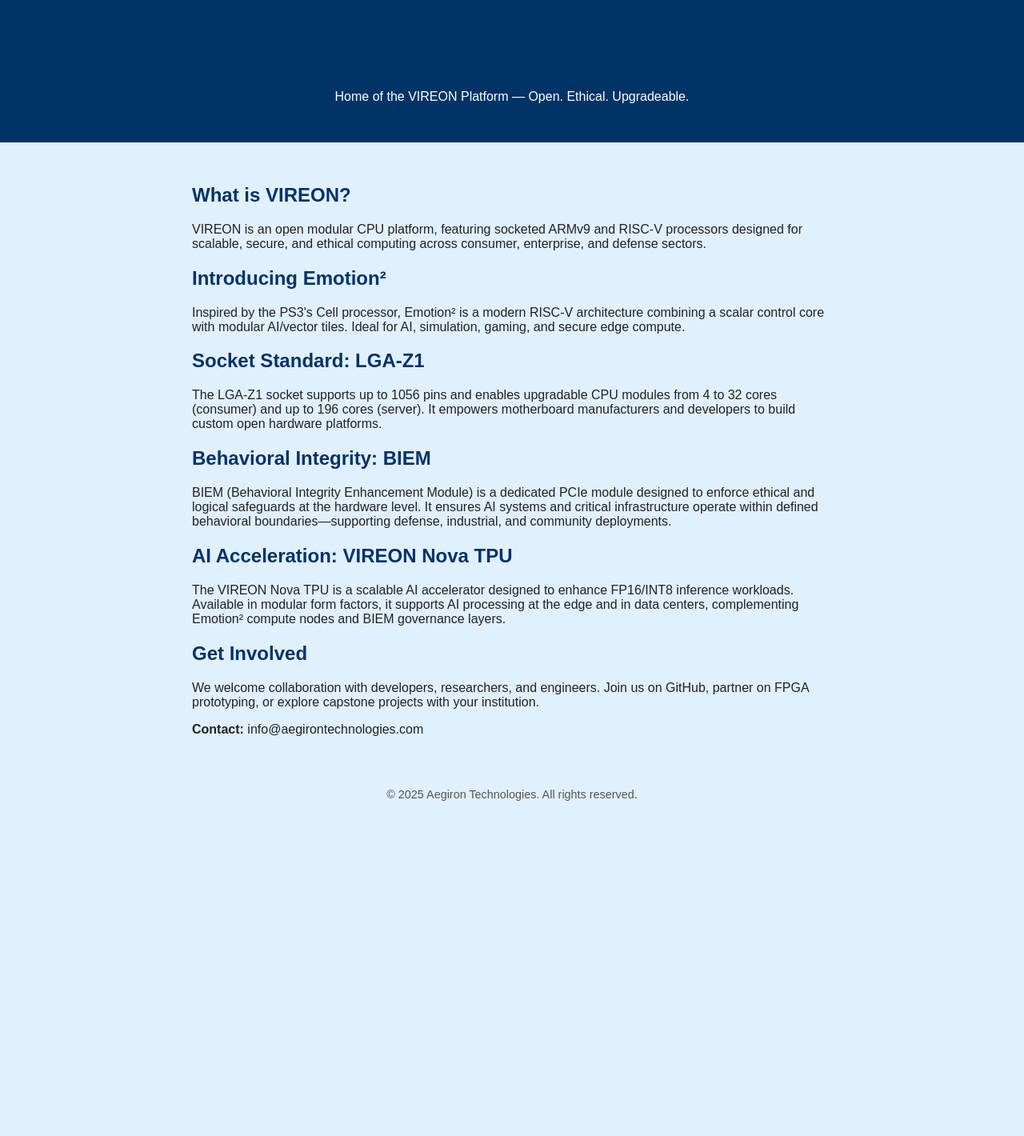
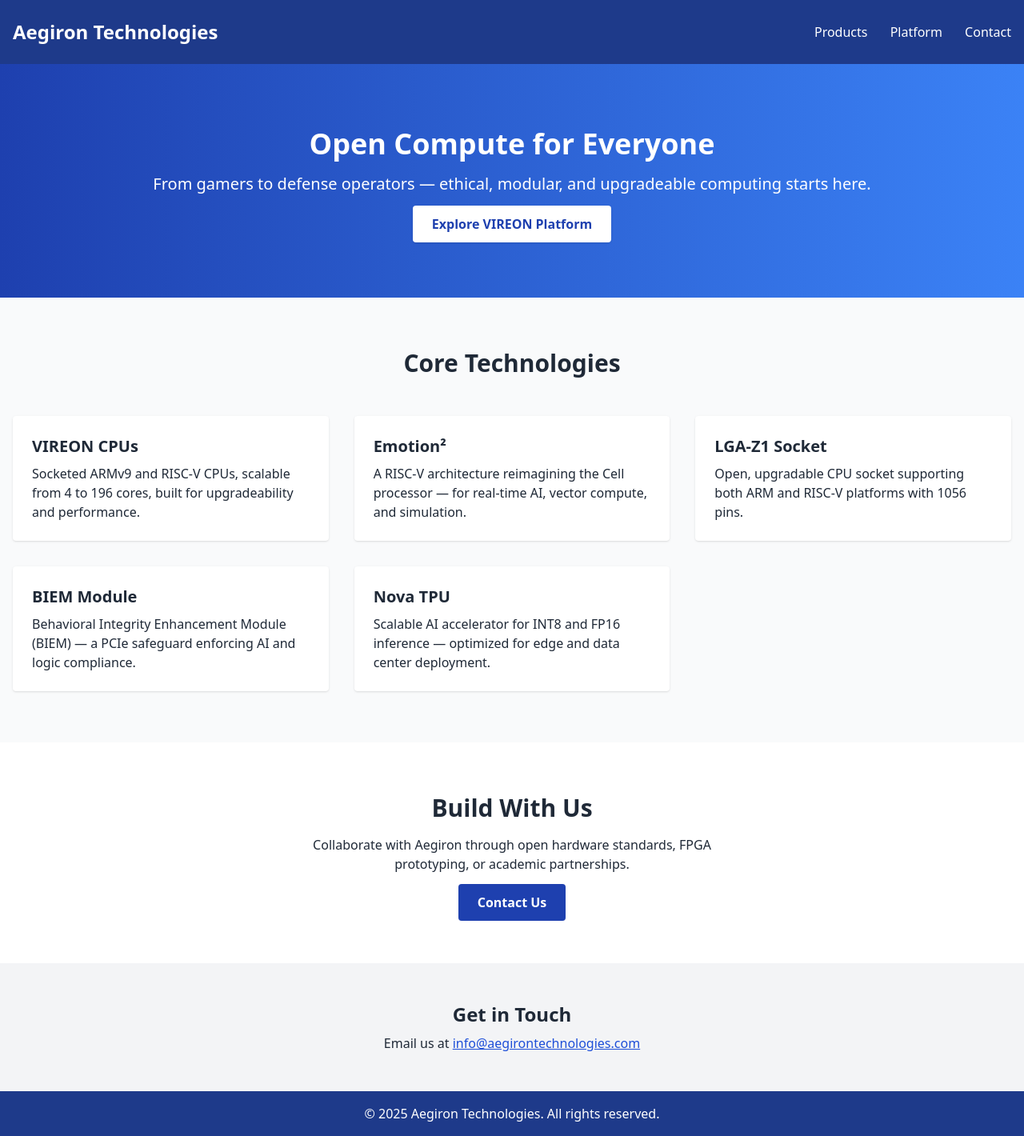
Before and after one commit to aegirontechnologies/aegirontechnologies.github.io, a plain HTML site: page index.html in a window 1280 px wide. Shown: the whole page at 80% size. Before the commit the page ends 1017 px from the top, so only its background shows below. Drawn offline with nearby package versions, Linux system fonts and the light colour scheme.

Commit message:
Update index.html

```diff
--- a/index.html
+++ b/index.html
@@ -3,66 +3,79 @@
   <head>
     <meta charset="UTF-8" />
     <meta name="viewport" content="width=device-width, initial-scale=1.0" />
-  <title>VIREON by Aegiron Technologies</title>
-  <style>
-    body {
-      font-family: sans-serif;
-      background-color: #e0f0ff; /* Columbia blue */
-      margin: 0;
-      padding: 0;
-      color: #222;
-    }
-    header {
-      background-color: #003366;
-      color: white;
-      padding: 2rem;
-      text-align: center;
-    }
-    section {
-      padding: 2rem;
-      max-width: 800px;
-      margin: auto;
-    }
-    h1, h2 {
-      color: #003366;
-    }
-    footer {
-      text-align: center;
-      padding: 1rem;
-      font-size: 0.9rem;
-      color: #555;
-    }
-  </style>
+    <title>Aegiron Technologies</title>
+    <script src="https://cdn.tailwindcss.com"></script>
   </head>
-<body>
-  <header>
-    <h1>Aegiron Technologies</h1>
-    <p>Home of the VIREON Platform — Open. Ethical. Upgradeable.</p>
+  <body class="bg-white text-gray-800">
+    <!-- Header -->
+    <header class="bg-blue-900 text-white py-6 shadow">
+      <div class="container mx-auto px-4 flex justify-between items-center">
+        <h1 class="text-2xl font-bold">Aegiron Technologies</h1>
+        <nav class="space-x-6">
+          <a href="#products" class="hover:underline">Products</a>
+          <a href="#platform" class="hover:underline">Platform</a>
+          <a href="#contact" class="hover:underline">Contact</a>
+        </nav>
+      </div>
     </header>
 
-  <section>
-    <h2>What is VIREON?</h2>
-    <p>VIREON is an open modular CPU platform, featuring socketed ARMv9 and RISC-V processors designed for scalable, secure, and ethical computing across consumer, enterprise, and defense sectors.</p>
-
-    <h2>Introducing Emotion²</h2>
-    <p>Inspired by the PS3's Cell processor, Emotion² is a modern RISC-V architecture combining a scalar control core with modular AI/vector tiles. Ideal for AI, simulation, gaming, and secure edge compute.</p>
-
-    <h2>Socket Standard: LGA-Z1</h2>
-    <p>The LGA-Z1 socket supports up to 1056 pins and enables upgradable CPU modules from 4 to 32 cores (consumer) and up to 196 cores (server). It empowers motherboard manufacturers and developers to build custom open hardware platforms.</p>
-
-    <h2>Behavioral Integrity: BIEM</h2>
-    <p>BIEM (Behavioral Integrity Enhancement Module) is a dedicated PCIe module designed to enforce ethical and logical safeguards at the hardware level. It ensures AI systems and critical infrastructure operate within defined behavioral boundaries—supporting defense, industrial, and community deployments.</p>
-
-    <h2>AI Acceleration: VIREON Nova TPU</h2>
-    <p>The VIREON Nova TPU is a scalable AI accelerator designed to enhance FP16/INT8 inference workloads. Available in modular form factors, it supports AI processing at the edge and in data centers, complementing Emotion² compute nodes and BIEM governance layers.</p>
-
-    <h2>Get Involved</h2>
-    <p>We welcome collaboration with developers, researchers, and engineers. Join us on GitHub, partner on FPGA prototyping, or explore capstone projects with your institution.</p>
-
-    <p><strong>Contact:</strong> info@aegirontechnologies.com</p>
+    <!-- Hero -->
+    <section class="bg-gradient-to-r from-blue-800 to-blue-500 text-white py-20">
+      <div class="container mx-auto px-4 text-center">
+        <h2 class="text-4xl font-extrabold mb-4">Open Compute for Everyone</h2>
+        <p class="text-xl mb-6">From gamers to defense operators — ethical, modular, and upgradeable computing starts here.</p>
+        <a href="#products" class="bg-white text-blue-800 px-6 py-3 rounded shadow font-semibold">Explore VIREON Platform</a>
+      </div>
     </section>
 
-  <footer>
+    <!-- Products -->
+    <section id="products" class="py-16 bg-gray-50">
+      <div class="container mx-auto px-4">
+        <h3 class="text-3xl font-bold text-center mb-12">Core Technologies</h3>
+        <div class="grid md:grid-cols-2 lg:grid-cols-3 gap-8">
+          <div class="bg-white p-6 rounded shadow">
+            <h4 class="text-xl font-semibold mb-2">VIREON CPUs</h4>
+            <p>Socketed ARMv9 and RISC-V CPUs, scalable from 4 to 196 cores, built for upgradeability and performance.</p>
+          </div>
+          <div class="bg-white p-6 rounded shadow">
+            <h4 class="text-xl font-semibold mb-2">Emotion²</h4>
+            <p>A RISC-V architecture reimagining the Cell processor — for real-time AI, vector compute, and simulation.</p>
+          </div>
+          <div class="bg-white p-6 rounded shadow">
+            <h4 class="text-xl font-semibold mb-2">LGA-Z1 Socket</h4>
+            <p>Open, upgradable CPU socket supporting both ARM and RISC-V platforms with 1056 pins.</p>
+          </div>
+          <div class="bg-white p-6 rounded shadow">
+            <h4 class="text-xl font-semibold mb-2">BIEM Module</h4>
+            <p>Behavioral Integrity Enhancement Module (BIEM) — a PCIe safeguard enforcing AI and logic compliance.</p>
+          </div>
+          <div class="bg-white p-6 rounded shadow">
+            <h4 class="text-xl font-semibold mb-2">Nova TPU</h4>
+            <p>Scalable AI accelerator for INT8 and FP16 inference — optimized for edge and data center deployment.</p>
+          </div>
+        </div>
+      </div>
+    </section>
+
+    <!-- Call to Action -->
+    <section id="platform" class="py-16 bg-white">
+      <div class="container mx-auto px-4 text-center">
+        <h3 class="text-3xl font-bold mb-4">Build With Us</h3>
+        <p class="mb-6 max-w-xl mx-auto">Collaborate with Aegiron through open hardware standards, FPGA prototyping, or academic partnerships.</p>
+        <a href="#contact" class="bg-blue-800 text-white px-6 py-3 rounded font-semibold">Contact Us</a>
+      </div>
+    </section>
+
+    <!-- Contact -->
+    <section id="contact" class="py-12 bg-gray-100">
+      <div class="container mx-auto px-4 text-center">
+        <h4 class="text-2xl font-semibold mb-2">Get in Touch</h4>
+        <p>Email us at <a href="mailto:info@aegirontechnologies.com" class="text-blue-700 underline">info@aegirontechnologies.com</a></p>
+      </div>
+    </section>
+
+    <!-- Footer -->
+    <footer class="bg-blue-900 text-white text-center py-4">
       &copy; 2025 Aegiron Technologies. All rights reserved.
     </footer>
   </body>
```
Lines whose indentation alone changed are shown as unchanged.
